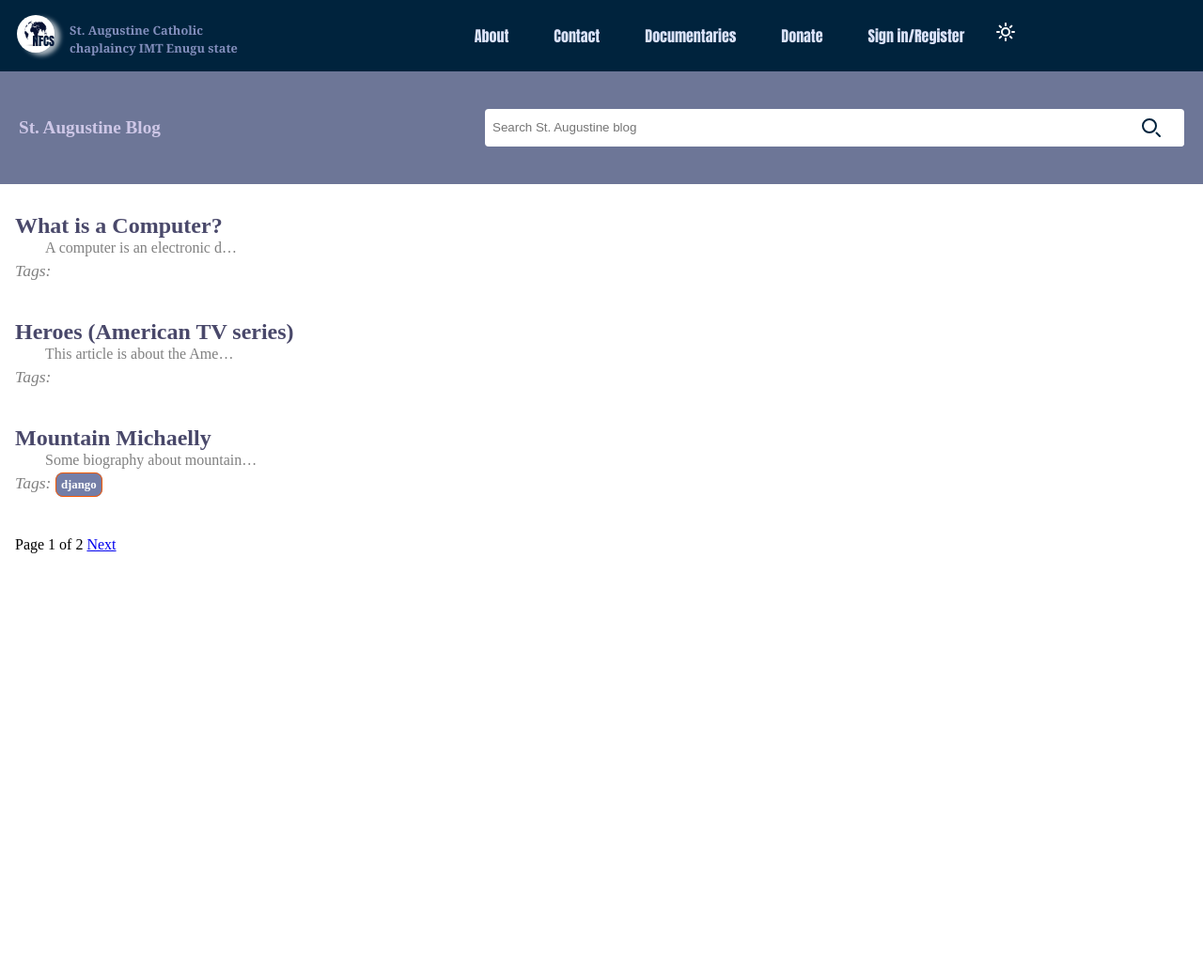
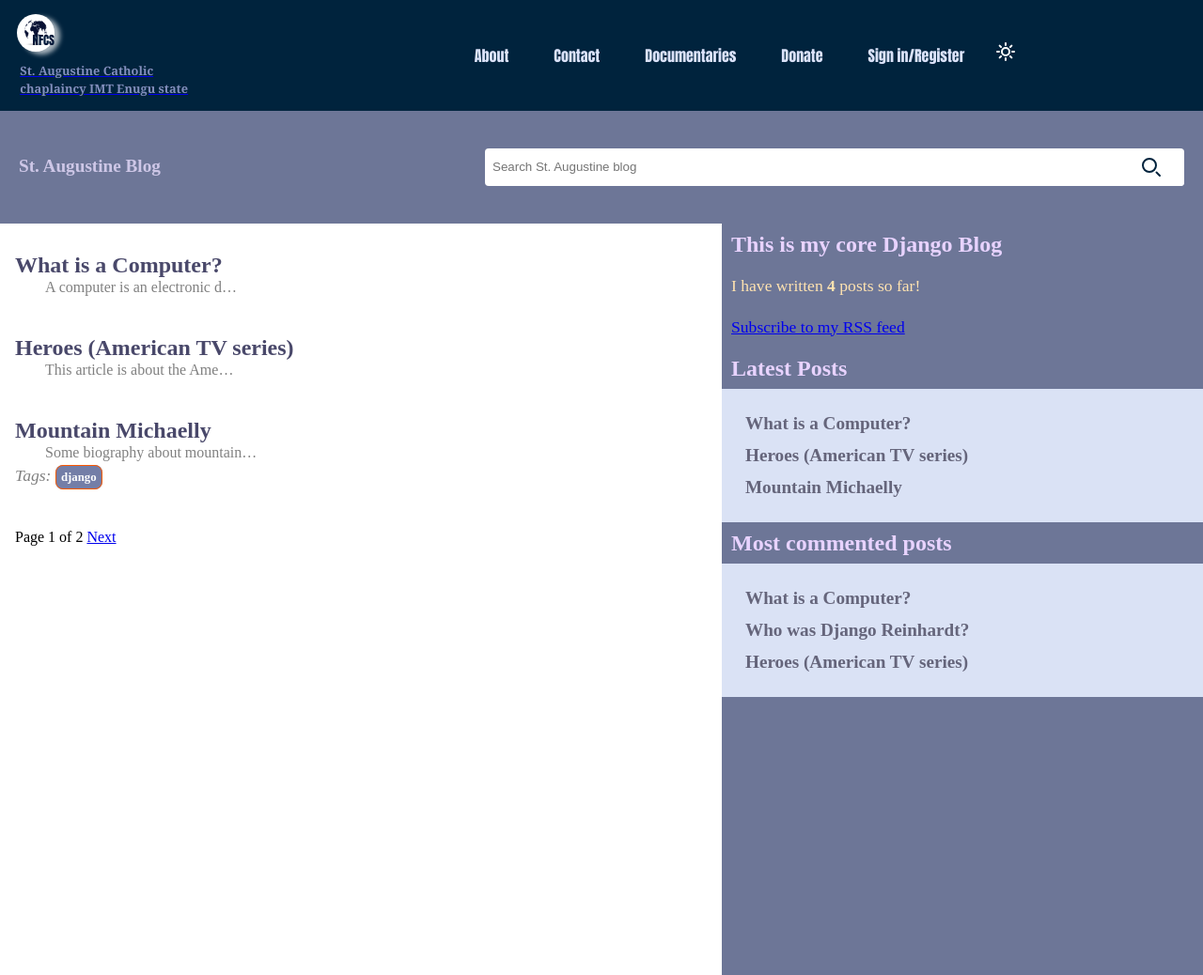
Before and after one commit to Mountain-Michaelle/Django_Core_Blog, a Django app: page / in a window 1280 px wide. Shown: the whole page at 94% size. Before the commit the page ends 589 px from the top, so only its background shows below. Run offline with Django 4.2, Linux system fonts and the light colour scheme; data comes from the database, SQL or seed files in the repository; both versions use the stored data as it was after the commit; style sheets or scripts are compiled from the project's sources; parts of the project's set-up code (start-up, migrations or seed data) failed here and were passed over; some libraries are stand-ins or nearby versions.

Commit message:
added many features

```diff
--- /dev/null
+++ b/blog/templatetags/blog_tags.py
@@ -0,0 +1,22 @@
+from django import template
+from ..models import Post
+from django.db.models import Count
+
+register = template.Library()
+
+@register.simple_tag(name='blog_tags')
+def total_posts():
+    return Post.published.count()
+
+# Showing latest posts
+@register.inclusion_tag('blog/post/latest_posts.html')
+def show_latest_posts(count=5):
+    latest_posts = Post.published.order_by('-publish')[:count]
+    return {'latest_posts': latest_posts}
+
+# Showing the most commented posts
+@register.simple_tag(name='most_commented')
+def get_most_commented_posts(count=3):
+    return Post.published.annotate(
+        total_comments=Count('comments')
+    ).order_by('-total_comments')[:count]
--- a/blog/urls.py
+++ b/blog/urls.py
@@ -1,5 +1,6 @@
 from django.urls import path
 from . import views
+from .feeds import LatestPostFeed
 
 app_name = 'blog'
 
@@ -9,4 +10,5 @@ urlpatterns = [
     path('blog/<int:post_id>/<int:year>/<int:month>/<int:day>/<slug:slug>/', views.post_detail, name='post_detail'),
     path('share/<int:post_id>/', views.post_share, name='post_share'),
     path('<int:post_id>/comment/', views.post_comment, name='post_comment'),
+    path('feed/', LatestPostFeed(), name='post_feed'),
 ]
--- a/nfcs_site/settings.py
+++ b/nfcs_site/settings.py
@@ -27,6 +27,7 @@ DEBUG = True
 
 ALLOWED_HOSTS = ['127.0.0.1']
 
+SITE_ID = 1
 
 # Application definition
 
@@ -42,6 +43,8 @@ INSTALLED_APPS = [
     'blog',
     'django_browser_reload',
     'taggit',
+    'django.contrib.sites',
+    'django.contrib.sitemaps',
 ]
 
 MIDDLEWARE = [
--- a/nfcs_site/urls.py
+++ b/nfcs_site/urls.py
@@ -17,9 +17,16 @@ from django.contrib import admin
 from django.urls import path, include
 from django.conf import settings
 from django.conf.urls.static import static
+from django.contrib.sitemaps.views import sitemap
+from blog.sitemaps import PostSitemaps
+
+sitemaps = {
+    'posts': PostSitemaps,
+}
 
 urlpatterns = [
     path('admin/', admin.site.urls),
     path('', include('blog.urls')),
     path('__reload__/', include('django_browser_reload.urls')),
+    path('sitemap.xml', sitemap, {'sitemaps': sitemaps}, name='django.contrib.sitemaps.views.sitemap'),
 ] + static(settings.MEDIA_URL, document_root=settings.MEDIA_ROOT)
--- /dev/null
+++ b/static/Assets/scss/base.scss
@@ -0,0 +1,63 @@
+@import '../scss/responsive.scss';
+
+.blogs{
+    display: flex;
+    width: 100%;
+    height: 100vh;
+
+    .content{
+        flex: 3
+    }
+
+    .sidebar{
+        flex: 2;
+        background: #6d7697;
+        height: 100%;
+
+        h2{
+            color: #e8d3ff;
+            padding: 10px;
+        }
+
+        p{
+            padding: 10px;
+            color: #ffe3b0;
+            font-size: 1.1rem;
+        }
+
+        ul{
+            padding: 20px;
+            background-color: #dae2f5;
+
+            li{
+                font-size: 1.2rem;
+                padding: 5px;
+                list-style-type: none;
+
+                a{
+                    text-decoration: none;
+                    font-weight: 600;
+                    color: #65657b;
+                }
+            }
+        }
+    }
+
+    @include medium{
+        display: flex;
+        flex-direction: column;
+
+        .content{
+            flex: 1;
+        }
+
+        .sidebar{
+            flex: 1;
+
+            ul{
+                margin: 0.7rem;
+            }
+        }
+    }
+
+}
--- a/templates/blog/base.html
+++ b/templates/blog/base.html
@@ -1,6 +1,8 @@
+{% load blog_tags %}
 {% load static %}
 {% load sass_tags %}
 {% load compress %}
+
 
 <!DOCTYPE html>
 <html lang="en">
@@ -12,14 +14,45 @@
     <link rel='stylesheet' href="{% sass_src 'Assets/scss/navbar.scss' %}" />
     <link rel='stylesheet' href="{% sass_src 'Assets/scss/list.scss' %}" />
     <link rel='stylesheet' href="{% sass_src 'Assets/scss/share.scss' %}" />
+    <link rel='stylesheet' href="{% sass_src 'Assets/scss/base.scss' %}" />
+
     {% block title %} {% endblock %}
     <title>nfcs-st-augustine-chaplaincy-imt</title>
 </head>
 <body>
     {% include "blog/partials/navbar.html" %}
+    <div class='blogs'>
+        <div class='content'>
+        {% block content %}
+        {% endblock content %}
+        </div>
 
 
-{% block content %}{% endblock content %}
+        <div class='sidebar'>
+            <h2>This is my core Django Blog</h2>
+            <p>I have written <strong>{% blog_tags %} </strong> posts so far!</p>
+
+            <p>
+                <a href="{% url 'blog:post_feed' %}" >
+                    Subscribe to my RSS feed
+                </a>
+            </p>
+            <h2>Latest Posts </h2>
+            {% show_latest_posts 3 %}
+
+
+            <h2>Most commented posts </h2>
+            {% most_commented as most_commented_posts %}
+            <ul>
+                {% for post in most_commented_posts %}
+                    <li>
+                        <a href="{{post.get_absolute_url}}">{{ post.title }} </a>
+                    </li>
+                {% endfor %}
+            </ul>
+
+        </div>
+</div>
 </body>
 <style>
 *{
--- a/templates/blog/partials/navbar.html
+++ b/templates/blog/partials/navbar.html
@@ -1,10 +1,12 @@
 <nav>
     <div class='nav-left'>
+        <a href="{% url 'blog:post_list' %}">
         <div class='nav-cont'>
             <img src="static/Assets/images/world.png" alt='' />
             <span>NFCS</span>
         </div>
         <p>St. Augustine Catholic </br> chaplaincy IMT Enugu state</p>
+    </a>
     </div>
 
     <div class='nav-right'>
--- /dev/null
+++ b/templates/blog/post/latest_posts.html
@@ -0,0 +1,7 @@
+<ul>
+    {% for post in latest_posts %}
+        <li>
+            <a href="{{ post.get_absolute_url }}"> {{post.title}} </a>
+        </li>
+    {% endfor %}
+</ul>
--- a/templates/blog/post/list.html
+++ b/templates/blog/post/list.html
@@ -20,10 +20,12 @@
                 <span class='blog-right'>
                     {{post.body|truncatechars:30 }}
                 </span>
+
                 <span class='tagged'>
-                    <i>Tags: </i>
+                    {% if post.tags.all %}<i>Tags: </i>{% endif %}
                     {% for tag in post.tags.all %}
                         <a href="{% url 'blog:post_list_by_tag' tag.slug %}" >
+
                          {{tag.name}}
                         </a>
                         {% if not forloop.last %}, {% endif %}
```
Also changed, not shown: blog/feeds.py (added, +24 -0 lines), blog/sitemaps.py (added, +13 -0 lines), blog/templatetags/__init__.py (added), db.sqlite3.
